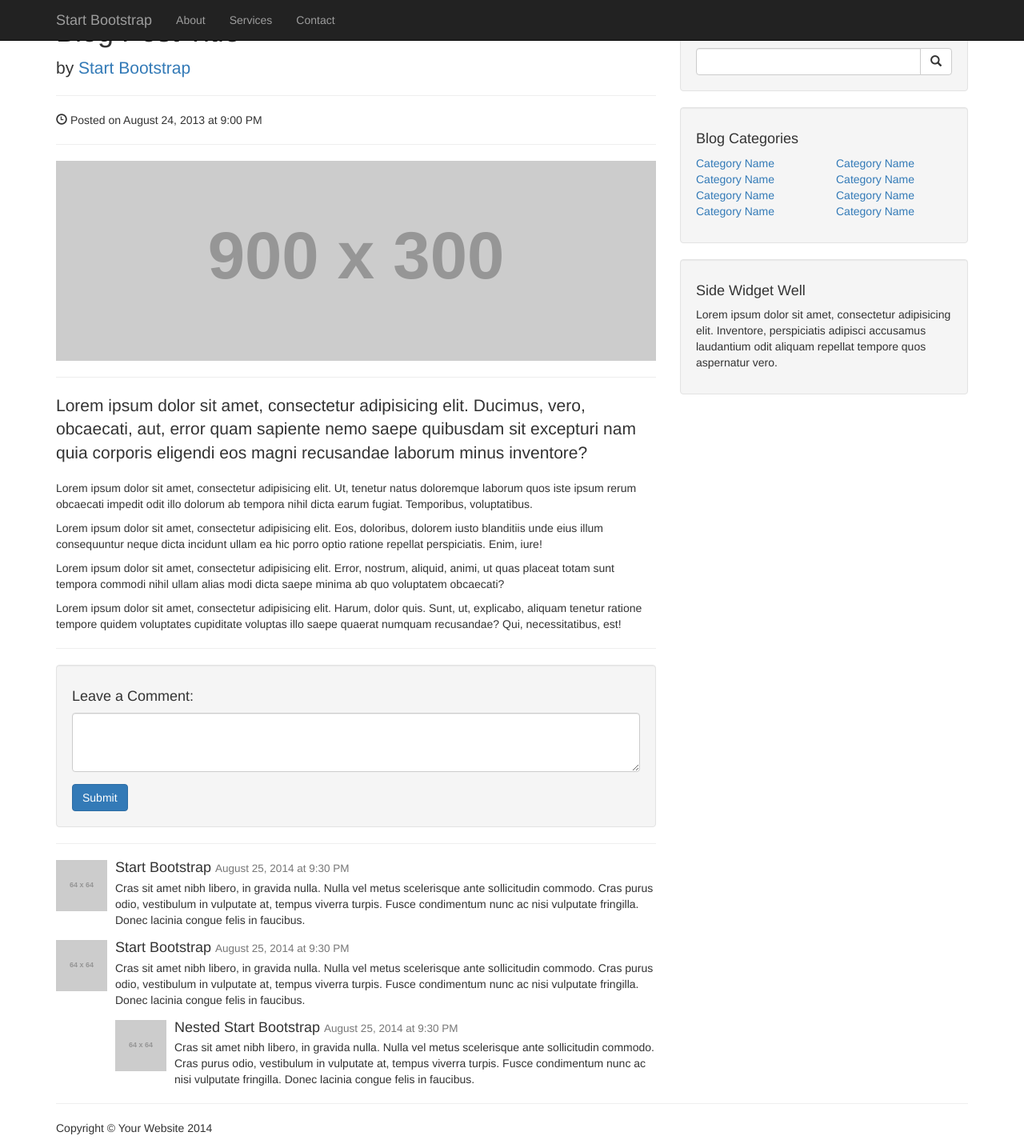
After one commit to lefttree/personalBlog_Django, a Django app: template templates/bootstrap_post.html in a window 1280 px wide. The commit adds this page. Shown: the whole page at 80% size. Run offline with Django 3.2, Linux system fonts and the light colour scheme; the template is opened without the code that fills it, so the values that code supplies are empty; grey boxes labelled with a size stand in for pictures from a placeholder-image service; some libraries are stand-ins or nearby versions.

Commit message:
Add bootstrap blog template server static css files

```diff
--- a/article/views.py
+++ b/article/views.py
@@ -13,7 +13,7 @@ def home(request):
     dic = {
         'post_list': post_list
     }
-    return render(request, 'home.html', dic)
+    return render(request, 'bootstrap_home.html', dic)
 
 def detail(request, id):
     try:
--- a/django_blog/settings.py
+++ b/django_blog/settings.py
@@ -88,9 +88,14 @@ USE_TZ = True
 # Static files (CSS, JavaScript, Images)
 # https://docs.djangoproject.com/en/1.7/howto/static-files/
 
+
 STATIC_URL = '/static/'
 
 TEMPLATE_PATH = os.path.join(BASE_DIR, 'templates')
 TEMPLATE_DIRS = (
     TEMPLATE_PATH,
 )
+
+STATICFILES_DIRS = (
+    "/home/xiang/gitrepo/django_blog/static",
+)
--- a/django_blog/urls.py
+++ b/django_blog/urls.py
@@ -1,5 +1,6 @@
 from django.conf.urls import patterns, include, url
 from django.contrib import admin
+from django.contrib.staticfiles.urls import staticfiles_urlpatterns
 
 urlpatterns = patterns('',
     # Examples:
@@ -14,3 +15,5 @@ urlpatterns = patterns('',
     url(r'^tag(?P<tag>\w+)/$', 'article.views.search_tag', name="search_tag"),
     url(r'^search/$', 'article.views.blog_search', name="search"),
 )
+
+urlpatterns += staticfiles_urlpatterns()
--- a/templates/base.html
+++ b/templates/base.html
@@ -10,6 +10,7 @@
     <link rel="stylesheet" href="http://yui.yahooapis.com/pure/0.5.0/grids-responsive-min.css">
     <link rel="stylesheet" href="http://picturebag.qiniudn.com/blog.css">
     <link rel="stylesheet" href="http://picturebag.qiniudn.com/monokai.css">
+    <link href="https://maxcdn.bootstrapcdn.com/bootstrap/3.3.5/css/bootstrap.min.css" rel="stylesheet">
 </head>
 <body>
 <div id="layout" class="pure-g">
@@ -63,6 +64,6 @@
         </div>
     </div>
 </div>
-
+<script src="https://maxcdn.bootstrapcdn.com/bootstrap/3.3.5/js/bootstrap.min.js"></script>
 </body>
 </html>
--- /dev/null
+++ b/templates/bootstrap_post.html
@@ -0,0 +1,243 @@
+<!DOCTYPE html>
+<html lang="en">
+
+<head>
+
+    <meta charset="utf-8">
+    <meta http-equiv="X-UA-Compatible" content="IE=edge">
+    <meta name="viewport" content="width=device-width, initial-scale=1">
+    <meta name="description" content="">
+    <meta name="author" content="">
+
+    <title>Blog Post - Start Bootstrap Template</title>
+
+    <!-- Bootstrap Core CSS -->
+    <link href="css/bootstrap.min.css" rel="stylesheet">
+
+    <!-- Custom CSS -->
+    <link href="css/blog-post.css" rel="stylesheet">
+
+    <!-- HTML5 Shim and Respond.js IE8 support of HTML5 elements and media queries -->
+    <!-- WARNING: Respond.js doesn't work if you view the page via file:// -->
+    <!--[if lt IE 9]>
+        <script src="https://oss.maxcdn.com/libs/html5shiv/3.7.0/html5shiv.js"></script>
+        <script src="https://oss.maxcdn.com/libs/respond.js/1.4.2/respond.min.js"></script>
+    <![endif]-->
+
+</head>
+
+<body>
+
+    <!-- Navigation -->
+    <nav class="navbar navbar-inverse navbar-fixed-top" role="navigation">
+        <div class="container">
+            <!-- Brand and toggle get grouped for better mobile display -->
+            <div class="navbar-header">
+                <button type="button" class="navbar-toggle" data-toggle="collapse" data-target="#bs-example-navbar-collapse-1">
+                    <span class="sr-only">Toggle navigation</span>
+                    <span class="icon-bar"></span>
+                    <span class="icon-bar"></span>
+                    <span class="icon-bar"></span>
+                </button>
+                <a class="navbar-brand" href="#">Start Bootstrap</a>
+            </div>
+            <!-- Collect the nav links, forms, and other content for toggling -->
+            <div class="collapse navbar-collapse" id="bs-example-navbar-collapse-1">
+                <ul class="nav navbar-nav">
+                    <li>
+                        <a href="#">About</a>
+                    </li>
+                    <li>
+                        <a href="#">Services</a>
+                    </li>
+                    <li>
+                        <a href="#">Contact</a>
+                    </li>
+                </ul>
+            </div>
+            <!-- /.navbar-collapse -->
+        </div>
+        <!-- /.container -->
+    </nav>
+
+    <!-- Page Content -->
+    <div class="container">
+
+        <div class="row">
+
+            <!-- Blog Post Content Column -->
+            <div class="col-lg-8">
+
+                <!-- Blog Post -->
+
+                <!-- Title -->
+                <h1>Blog Post Title</h1>
+
+                <!-- Author -->
+                <p class="lead">
+                    by <a href="#">Start Bootstrap</a>
+                </p>
+
+                <hr>
+
+                <!-- Date/Time -->
+                <p><span class="glyphicon glyphicon-time"></span> Posted on August 24, 2013 at 9:00 PM</p>
+
+                <hr>
+
+                <!-- Preview Image -->
+                <img class="img-responsive" src="http://placehold.it/900x300" alt="">
+
+                <hr>
+
+                <!-- Post Content -->
+                <p class="lead">Lorem ipsum dolor sit amet, consectetur adipisicing elit. Ducimus, vero, obcaecati, aut, error quam sapiente nemo saepe quibusdam sit excepturi nam quia corporis eligendi eos magni recusandae laborum minus inventore?</p>
+                <p>Lorem ipsum dolor sit amet, consectetur adipisicing elit. Ut, tenetur natus doloremque laborum quos iste ipsum rerum obcaecati impedit odit illo dolorum ab tempora nihil dicta earum fugiat. Temporibus, voluptatibus.</p>
+                <p>Lorem ipsum dolor sit amet, consectetur adipisicing elit. Eos, doloribus, dolorem iusto blanditiis unde eius illum consequuntur neque dicta incidunt ullam ea hic porro optio ratione repellat perspiciatis. Enim, iure!</p>
+                <p>Lorem ipsum dolor sit amet, consectetur adipisicing elit. Error, nostrum, aliquid, animi, ut quas placeat totam sunt tempora commodi nihil ullam alias modi dicta saepe minima ab quo voluptatem obcaecati?</p>
+                <p>Lorem ipsum dolor sit amet, consectetur adipisicing elit. Harum, dolor quis. Sunt, ut, explicabo, aliquam tenetur ratione tempore quidem voluptates cupiditate voluptas illo saepe quaerat numquam recusandae? Qui, necessitatibus, est!</p>
+
+                <hr>
+
+                <!-- Blog Comments -->
+
+                <!-- Comments Form -->
+                <div class="well">
+                    <h4>Leave a Comment:</h4>
+                    <form role="form">
+                        <div class="form-group">
+                            <textarea class="form-control" rows="3"></textarea>
+                        </div>
+                        <button type="submit" class="btn btn-primary">Submit</button>
+                    </form>
+                </div>
+
+                <hr>
+
+                <!-- Posted Comments -->
+
+                <!-- Comment -->
+                <div class="media">
+                    <a class="pull-left" href="#">
+                        <img class="media-object" src="http://placehold.it/64x64" alt="">
+                    </a>
+                    <div class="media-body">
+                        <h4 class="media-heading">Start Bootstrap
+                            <small>August 25, 2014 at 9:30 PM</small>
+                        </h4>
+                        Cras sit amet nibh libero, in gravida nulla. Nulla vel metus scelerisque ante sollicitudin commodo. Cras purus odio, vestibulum in vulputate at, tempus viverra turpis. Fusce condimentum nunc ac nisi vulputate fringilla. Donec lacinia congue felis in faucibus.
+                    </div>
+                </div>
+
+                <!-- Comment -->
+                <div class="media">
+                    <a class="pull-left" href="#">
+                        <img class="media-object" src="http://placehold.it/64x64" alt="">
+                    </a>
+                    <div class="media-body">
+                        <h4 class="media-heading">Start Bootstrap
+                            <small>August 25, 2014 at 9:30 PM</small>
+                        </h4>
+                        Cras sit amet nibh libero, in gravida nulla. Nulla vel metus scelerisque ante sollicitudin commodo. Cras purus odio, vestibulum in vulputate at, tempus viverra turpis. Fusce condimentum nunc ac nisi vulputate fringilla. Donec lacinia congue felis in faucibus.
+                        <!-- Nested Comment -->
+                        <div class="media">
+                            <a class="pull-left" href="#">
+                                <img class="media-object" src="http://placehold.it/64x64" alt="">
+                            </a>
+                            <div class="media-body">
+                                <h4 class="media-heading">Nested Start Bootstrap
+                                    <small>August 25, 2014 at 9:30 PM</small>
+                                </h4>
+                                Cras sit amet nibh libero, in gravida nulla. Nulla vel metus scelerisque ante sollicitudin commodo. Cras purus odio, vestibulum in vulputate at, tempus viverra turpis. Fusce condimentum nunc ac nisi vulputate fringilla. Donec lacinia congue felis in faucibus.
+                            </div>
+                        </div>
+                        <!-- End Nested Comment -->
+                    </div>
+                </div>
+
+            </div>
+
+            <!-- Blog Sidebar Widgets Column -->
+            <div class="col-md-4">
+
+                <!-- Blog Search Well -->
+                <div class="well">
+                    <h4>Blog Search</h4>
+                    <div class="input-group">
+                        <input type="text" class="form-control">
+                        <span class="input-group-btn">
+                            <button class="btn btn-default" type="button">
+                                <span class="glyphicon glyphicon-search"></span>
+                        </button>
+                        </span>
+                    </div>
+                    <!-- /.input-group -->
+                </div>
+
+                <!-- Blog Categories Well -->
+                <div class="well">
+                    <h4>Blog Categories</h4>
+                    <div class="row">
+                        <div class="col-lg-6">
+                            <ul class="list-unstyled">
+                                <li><a href="#">Category Name</a>
+                                </li>
+                                <li><a href="#">Category Name</a>
+                                </li>
+                                <li><a href="#">Category Name</a>
+                                </li>
+                                <li><a href="#">Category Name</a>
+                                </li>
+                            </ul>
+                        </div>
+                        <div class="col-lg-6">
+                            <ul class="list-unstyled">
+                                <li><a href="#">Category Name</a>
+                                </li>
+                                <li><a href="#">Category Name</a>
+                                </li>
+                                <li><a href="#">Category Name</a>
+                                </li>
+                                <li><a href="#">Category Name</a>
+                                </li>
+                            </ul>
+                        </div>
+                    </div>
+                    <!-- /.row -->
+                </div>
+
+                <!-- Side Widget Well -->
+                <div class="well">
+                    <h4>Side Widget Well</h4>
+                    <p>Lorem ipsum dolor sit amet, consectetur adipisicing elit. Inventore, perspiciatis adipisci accusamus laudantium odit aliquam repellat tempore quos aspernatur vero.</p>
+                </div>
+
+            </div>
+
+        </div>
+        <!-- /.row -->
+
+        <hr>
+
+        <!-- Footer -->
+        <footer>
+            <div class="row">
+                <div class="col-lg-12">
+                    <p>Copyright &copy; Your Website 2014</p>
+                </div>
+            </div>
+            <!-- /.row -->
+        </footer>
+
+    </div>
+    <!-- /.container -->
+
+    <!-- jQuery -->
+    <script src="js/jquery.js"></script>
+
+    <!-- Bootstrap Core JavaScript -->
+    <script src="js/bootstrap.min.js"></script>
+
+</body>
+
+</html>
```
Also changed, not shown: static/css/blog-home.css (added, +13 -0 lines), templates/bootstrap_base.html (added, +175 -0 lines), templates/bootstrap_home.html (added, +24 -0 lines), 3 other files.
